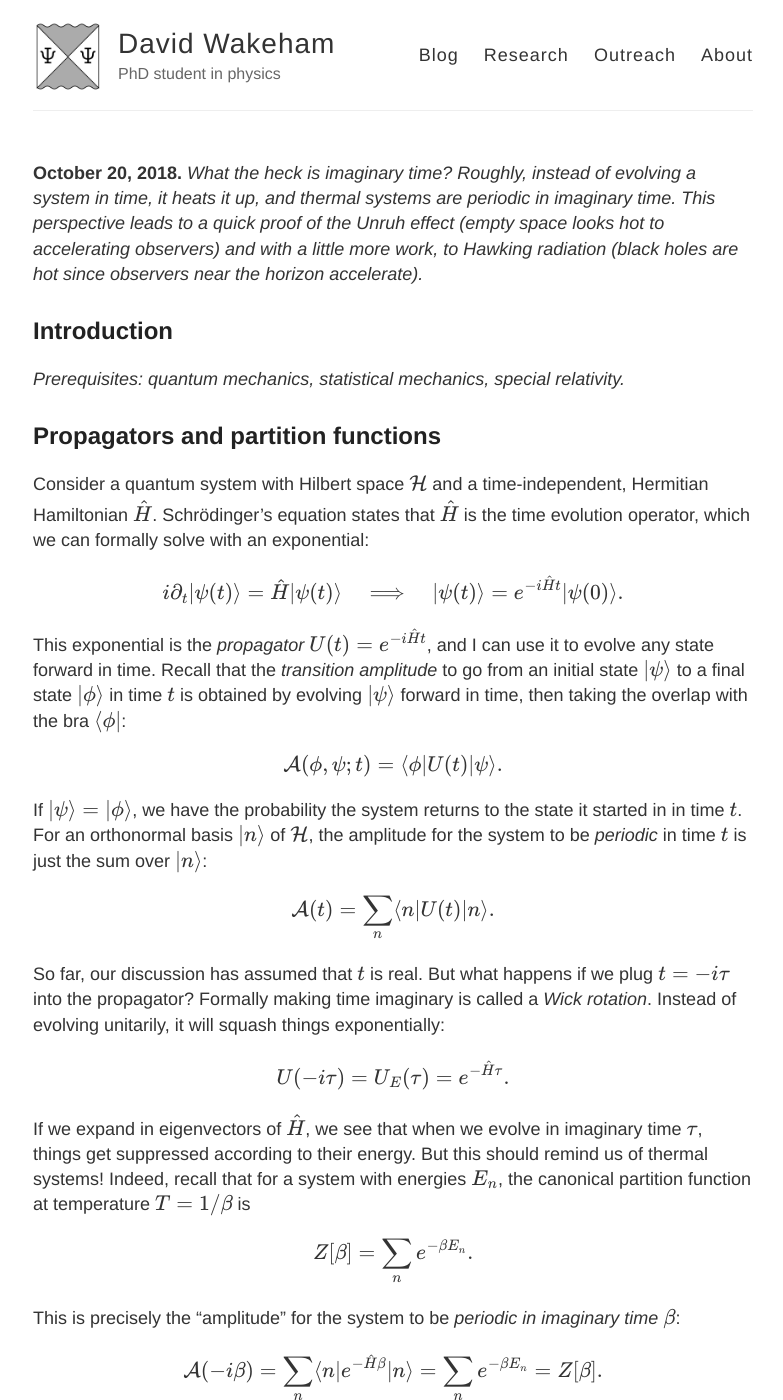
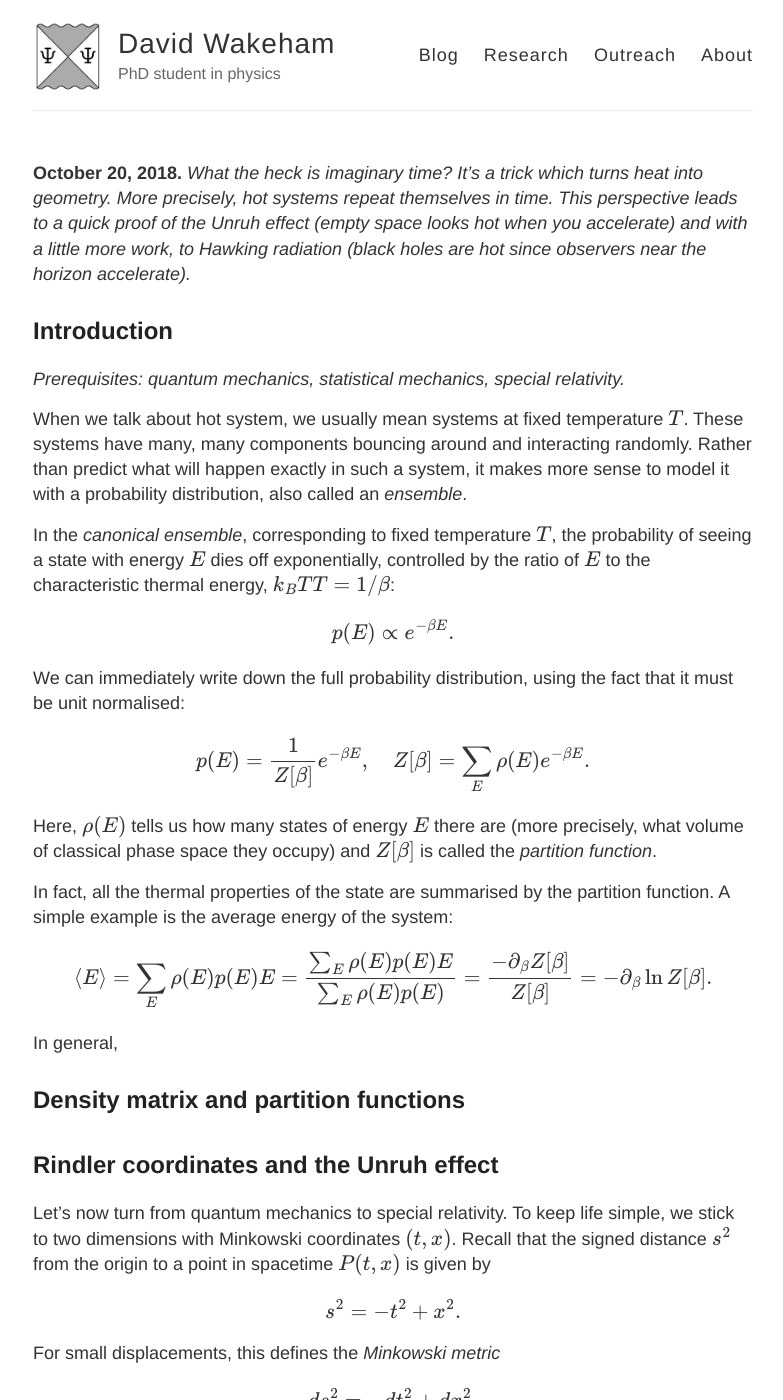
Before and after one commit to hapax/hapax.github.io, a Jekyll site: the page built from assets/imaginary-time.md, in a window 1280 px wide and 1400 px high. Shown: the whole window, without its empty margins (247-1030 px from the left). Built offline with Jekyll 4.4.1, drawn with Linux system fonts in a browser that asks for light colours; our own code applies the rules of GitHub Pages for plain Markdown files; formulas are drawn with MathJax 3; a script that is not in the unit is left out; some of the changed text lies outside the part shown.

Commit message:
Update imaginary-time.md

```diff
--- a/assets/imaginary-time.md
+++ b/assets/imaginary-time.md
@@ -7,10 +7,10 @@
 date:  2018-20-20
 ---
 
-**October 20, 2018.** *What the heck is imaginary time? Roughly,
-instead of evolving a system in time, it heats it up, and thermal
-systems are periodic in imaginary time. This perspective leads to a quick proof of the Unruh effect
-(empty space looks hot to accelerating observers) and with a little
+**October 20, 2018.** *What the heck is imaginary time? It's a trick
+which turns heat into geometry. More precisely, hot systems repeat
+themselves in time. This perspective leads to a quick proof of the Unruh effect
+(empty space looks hot when you accelerate) and with a little
 more work, to Hawking radiation (black holes are hot since observers
 near the horizon accelerate).*
 
@@ -18,88 +18,61 @@
 
 *Prerequisites: quantum mechanics, statistical mechanics, special relativity.*
 
-## Propagators and partition functions
+When we talk about hot system, we usually mean systems at fixed
+temperature $T$.
+These systems have many, many components bouncing around and
+interacting randomly.
+Rather than predict what will happen exactly in such a system, it
+makes more sense to model it with a probability distribution, also
+called an *ensemble*.
 
-Consider a quantum system with Hilbert space $\mathcal{H}$ and a
-time-independent, Hermitian Hamiltonian $\hat{H}$.
-Schrödinger's equation states that $\hat{H}$ is the time evolution
-operator, which we can formally solve with an exponential:
+In the *canonical ensemble*, corresponding to fixed temperature $T$,
+the probability of seeing a state with energy $E$ dies off
+exponentially, controlled by the ratio of $E$ to the characteristic
+thermal energy, $k_BT T = 1/\beta$:
 
 $$
-i\partial_t |\psi(t)\rangle = \hat{H}|\psi(t)\rangle \quad \Longrightarrow
-\quad |\psi(t)\rangle = e^{-i\hat{H}t}|\psi(0)\rangle.
+p(E) \propto e^{-\beta E}.
 $$
 
-This exponential is the *propagator* $U(t) = e^{-i\hat{H}t}$, and I
-can use it to evolve any state forward in time.
-Recall that the *transition amplitude* to go from an initial state
-$|\psi\rangle$ to a final state
-$|\phi\rangle$ in time $t$ is obtained by evolving
-$|\psi\rangle$ forward in time, then taking the overlap with the bra
-$\langle \phi|$:
+We can immediately write down the full probability distribution, using
+the fact that it must be unit normalised:
 
 $$
-\mathcal{A}(\phi, \psi; t) = \langle \phi| U(t)|\psi\rangle.
+p(E) = \frac{1}{Z[\beta]}e^{-\beta E}, \quad Z[\beta] = \sum_{E} \rho(E) e^{-\beta E}.
 $$
 
-If $|\psi\rangle = |\phi\rangle$, we have the probability the
-system returns to the state it started in in time $t$.
-For an orthonormal basis $\{|n\rangle\}$ of $\mathcal{H}$, the
-amplitude for the system to be *periodic* in time $t$ is just the sum over $\{|n\rangle\}$:
+Here, $\rho(E)$ tells us how many states of energy $E$ there are (more
+precisely, what volume of classical phase space they occupy) and
+$Z[\beta]$ is called the *partition function*.
+
+In fact, all the thermal properties of the state are summarised by the
+partition function.
+A simple example is the average energy of the system:
 
 $$
-\mathcal{A}(t) = \sum_n \langle n| U(t)|n\rangle.
+\langle E \rangle = \sum_E \rho(E) p(E) E = \frac{\sum_E \rho(E) p(E)
+E}{\sum_E \rho(E) p(E)} = \frac{-\partial_\beta Z[\beta]}{Z[\beta]} =
+-\partial_\beta \ln Z[\beta].
 $$
 
-So far, our discussion has assumed that $t$ is real.
-But what happens if we plug $t = -i\tau$ into the propagator?
-Formally making time imaginary is called a *Wick rotation*.
-Instead of evolving unitarily, it will squash things exponentially:
+In general,
 
-$$
-U(-i\tau) = U_E(\tau) = e^{-\hat{H}\tau}.
-$$
-
-If we expand in eigenvectors of $\hat{H}$, we see that when we evolve
-in imaginary time $\tau$, things get suppressed according to their energy.
-But this should remind us of thermal systems!
-Indeed, recall that for a system with energies $\{E_n\}$, the canonical
-partition function at temperature $T = 1/\beta$ is
-
-$$
-Z[\beta] = \sum_n e^{-\beta E_n}.
-$$
-
-This is precisely the "amplitude" for the system to be *periodic in
-imaginary time* $\beta$:
-
-$$
-\mathcal{A}(-i\beta) =
-\sum_n \langle n|e^{-\hat{H}\beta}|n\rangle = \sum_n e^{-\beta E_n} = Z[\beta].
-$$
-
-Since the partition function encodes the statistical properties of a
-thermal system, this suggests we should view thermal systems as those
-which are periodic in imaginary time.
-We could expend more effort justifying this, but the connection
-between propagators and partition functions is the main idea.
-So, although it sounds crazy, repeat after me: if a system is periodic
-in imaginary time $\beta$, we can regard it as thermal
-at temperature $T = 1/\beta$.
+## Density matrix and partition functions
 
 ## Rindler coordinates and the Unruh effect
 
 Let's now turn from quantum mechanics to special relativity.
 To keep life simple, we stick to two dimensions with Minkowski
 coordinates $(t, x)$.
-Recall that the signed distance $s^2$ from the origin to $P(t, x)$ is given
-by
+Recall that the signed distance $s^2$ from the origin to a point in
+spacetime $P(t, x)$ is given by
 
 $$
 s^2 = -t^2 + x^2.
 $$
 
-For small displacements, this gives the *Minkowski metric*
+For small displacements, this defines the *Minkowski metric*
 
 $$
 ds^2 = -dt^2 + dx^2.
@@ -497,3 +470,70 @@
 $$
 T_\text{U} = \frac{\hbar \alpha}{2\pi k_\text{B} c}.
 $$
+
+Consider a quantum system with Hilbert space $\mathcal{H}$ and a
+time-independent, Hermitian Hamiltonian $\hat{H}$.
+Schrödinger's equation states that $\hat{H}$ is the time evolution
+operator, which we can formally solve with an exponential:
+
+$$
+i\partial_t |\psi(t)\rangle = \hat{H}|\psi(t)\rangle \quad \Longrightarrow
+\quad |\psi(t)\rangle = e^{-i\hat{H}t}|\psi(0)\rangle.
+$$
+
+This exponential is the *propagator* $U(t) = e^{-i\hat{H}t}$, and I
+can use it to evolve any state forward in time.
+Recall that the *transition amplitude* to go from an initial state
+$|\psi\rangle$ to a final state
+$|\phi\rangle$ in time $t$ is obtained by evolving
+$|\psi\rangle$ forward in time, then taking the overlap with the bra
+$\langle \phi|$:
+
+$$
+\mathcal{A}(\phi, \psi; t) = \langle \phi| U(t)|\psi\rangle.
+$$
+
+If $|\psi\rangle = |\phi\rangle$, we have the probability the
+system returns to the state it started in in time $t$.
+For an orthonormal basis $\{|n\rangle\}$ of $\mathcal{H}$, the
+amplitude for the system to be *periodic* in time $t$ is just the sum over $\{|n\rangle\}$:
+
+$$
+\mathcal{A}(t) = \sum_n \langle n| U(t)|n\rangle.
+$$
+
+So far, our discussion has assumed that $t$ is real.
+But what happens if we plug $t = -i\tau$ into the propagator?
+Formally making time imaginary is called a *Wick rotation*.
+Instead of evolving unitarily, it will squash things exponentially:
+
+$$
+U(-i\tau) = U_E(\tau) = e^{-\hat{H}\tau}.
+$$
+
+If we expand in eigenvectors of $\hat{H}$, we see that when we evolve
+in imaginary time $\tau$, things get suppressed according to their energy.
+But this should remind us of thermal systems!
+Indeed, recall that for a system with energies $\{E_n\}$, the canonical
+partition function at temperature $T = 1/\beta$ is
+
+$$
+Z[\beta] = \sum_n e^{-\beta E_n}.
+$$
+
+This is precisely the "amplitude" for the system to be *periodic in
+imaginary time* $\beta$:
+
+$$
+\mathcal{A}(-i\beta) =
+\sum_n \langle n|e^{-\hat{H}\beta}|n\rangle = \sum_n e^{-\beta E_n} = Z[\beta].
+$$
+
+Since the partition function encodes the statistical properties of a
+thermal system, this suggests we should view thermal systems as those
+which are periodic in imaginary time.
+We could expend more effort justifying this, but the connection
+between propagators and partition functions is the main idea.
+So, although it sounds crazy, repeat after me: if a system is periodic
+in imaginary time $\beta$, we can regard it as thermal
+at temperature $T = 1/\beta$.
```
